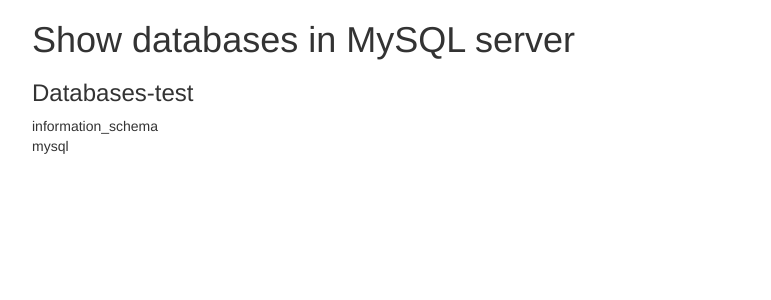
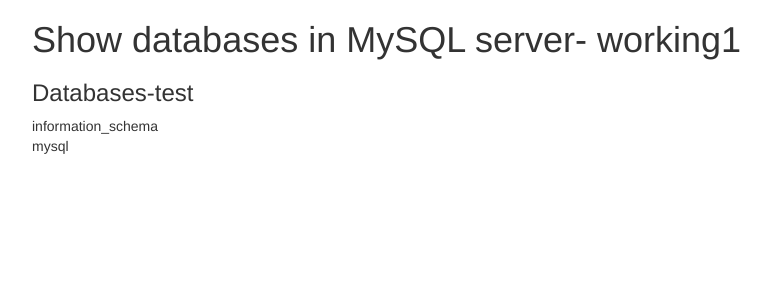
Before and after one commit to rgangaderan/nexon-application-CI, a PHP site: page / in a window 1280 px wide. Shown: the top 300 px of the page, without its empty margins (38-809 px from the left). Run offline with PHP 8.4, Linux system fonts and the light colour scheme.

Commit message:
check ecs update

```diff
--- a/nexon-marketing-CI/src/index.php
+++ b/nexon-marketing-CI/src/index.php
@@ -7,7 +7,7 @@
 </head>
 <body>
 <div class="container">
-<h1>Show databases in MySQL server</h1>
+<h1>Show databases in MySQL server- working1</h1>
 <?php
 
 getenv('MYSQL_DBHOST') ? $db_host=getenv('MYSQL_DBHOST') : $db_host="localhost";
```
Also changed, not shown: .github/workflows/cd-marketing.yml.
